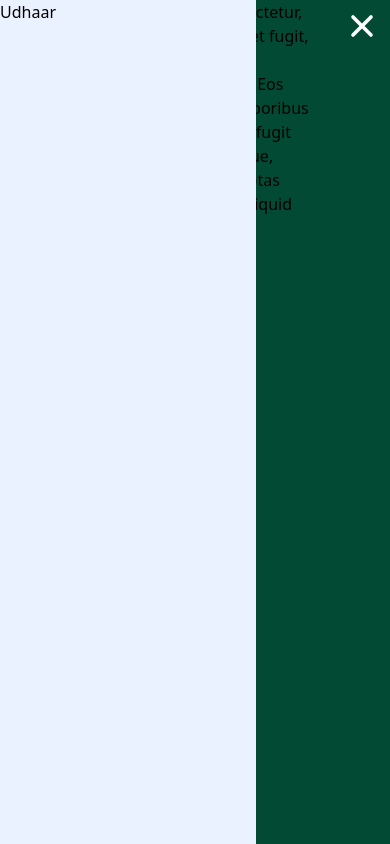
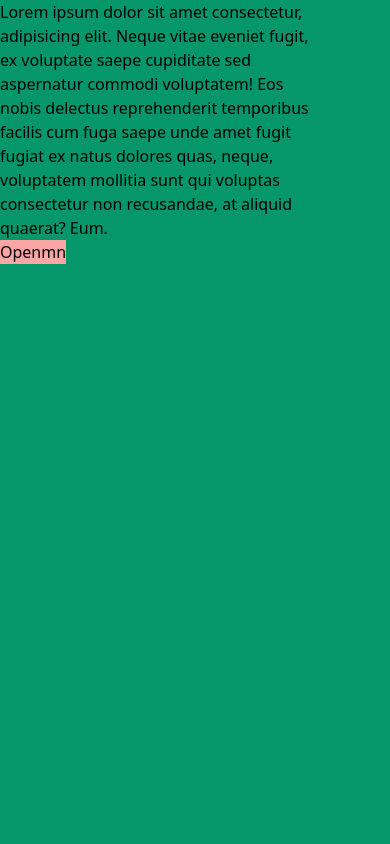
Before and after one commit to Udhaar/udhaar-frontend, a React (Vite) app: page / in a window 390 px wide. Built offline with nearby package versions, Linux system fonts and the light colour scheme.

Commit message:
introduce Global context

```diff
--- a/src/App.jsx
+++ b/src/App.jsx
@@ -1,9 +1,14 @@
-import React, { useState } from "react";
+import React, { useReducer } from "react";
 import { BrowserRouter } from "react-router-dom";
+import Dummy from "./components/Dummy";
 import Navbar from "./components/Navbar";
+import GlobalContext, { reducer, initialState } from "./GlobalContext";
 
 export default function App() {
+  // const initialState = { navbarOpen: false };
+  const [state, dispatch] = useReducer(reducer, initialState);
   return (
+    <GlobalContext.Provider value={{ state: state, dispatch: dispatch }}>
       <BrowserRouter>
         <div className="bg-green-600">
           <div className="grid grid-cols-10">
@@ -12,12 +17,14 @@ export default function App() {
               Lorem ipsum dolor sit amet consectetur, adipisicing elit. Neque
               vitae eveniet fugit, ex voluptate saepe cupiditate sed aspernatur
               commodi voluptatem! Eos nobis delectus reprehenderit temporibus
-            facilis cum fuga saepe unde amet fugit fugiat ex natus dolores quas,
-            neque, voluptatem mollitia sunt qui voluptas consectetur non
+              facilis cum fuga saepe unde amet fugit fugiat ex natus dolores
+              quas, neque, voluptatem mollitia sunt qui voluptas consectetur non
               recusandae, at aliquid quaerat? Eum.
+              <Dummy />
             </div>
           </div>
         </div>
       </BrowserRouter>
+    </GlobalContext.Provider>
   );
 }
--- a/src/GlobalContext.js
+++ b/src/GlobalContext.js
@@ -1,3 +1,13 @@
-import { createContext } from "react";
+import { createContext, useReducer } from "react";
 
+export const initialState = { navbarOpen: false };
+export const reducer = (state, action, value) => {
+  switch (action) {
+    case "open_navbar":
+      return { ...state, navbarOpen: true };
+    case "close_navbar":
+      return { ...state, navbarOpen: false };
+  }
+};
 const GlobalContext = createContext();
+export default GlobalContext;
--- /dev/null
+++ b/src/components/Dummy.jsx
@@ -0,0 +1,18 @@
+import React, { useContext } from "react";
+import GlobalContext from "../GlobalContext";
+
+export default function Dummy() {
+  const globalContext = useContext(GlobalContext);
+  return (
+    <div>
+      <button
+        className="bg-red-300"
+        onClick={() => {
+          globalContext.dispatch("open_navbar");
+        }}
+      >
+        Openmn
+      </button>
+    </div>
+  );
+}
--- a/src/components/Navbar.jsx
+++ b/src/components/Navbar.jsx
@@ -1,19 +1,22 @@
-import React, { useState } from "react";
+import React, { useState, useContext } from "react";
+import GlobalContext from "../GlobalContext";
 
 export default function Navbar() {
-  const [navOpen, setNavOpen] = useState(true);
-
+  const globalContext = useContext(GlobalContext);
   return (
     <div
-      // className={`${
-      //   navOpen ? "translate-x-0" : "-translate-x-full md:translate-x-0"
-      // } w-screen md:w-full md:col-span-2 h-screen bg-black bg-opacity-50 absolute left-0 top-0 flex flex-shrink-0 flex-grow-0 justify-between md:static col-span-2 overflow-hidden transition -translate-x-full duration-250 ease-in-out`}
-      className={`${navOpen ? "bg-opacity-50" : "bg-opacity-0"}
-      w-screen md:w-full md:col-span-2 h-screen bg-black absolute left-0 top-0 md:static transition duration-200 ease-in-out`}
+      className={`${
+        globalContext.state.navbarOpen
+          ? "translate-x-0"
+          : "-translate-x-full md:translate-x-0"
+      }
+      w-screen md:w-full md:col-span-2 h-screen bg-black bg-opacity-50 absolute left-0 top-0 md:static transition duration-200 ease-in-out`}
     >
       <div
         className={`${
-          navOpen ? "translate-x-0" : "-translate-x-full"
+          globalContext.state.navbarOpen
+            ? "translate-x-0"
+            : "-translate-x-full  md:translate-x-0"
         } flex flex-shrink-0 flex-grow-0 justify-between w-full transition duration-200 ease-in-out transform`}
       >
         <div className={` w-64 md:w-full bg-primary h-screen `}>
@@ -25,7 +28,7 @@ export default function Navbar() {
           viewBox="0 0 20 20"
           fill="white"
           onClick={() => {
-            setNavOpen(false);
+            globalContext.dispatch("close_navbar");
           }}
         >
           <path
```
Lines whose indentation alone changed are shown as unchanged.
